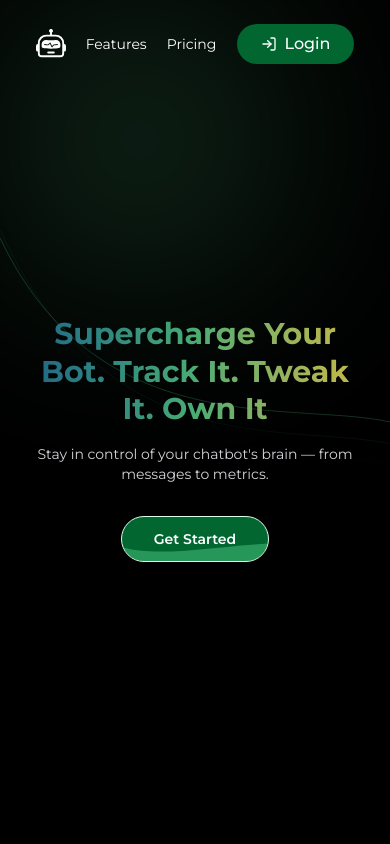
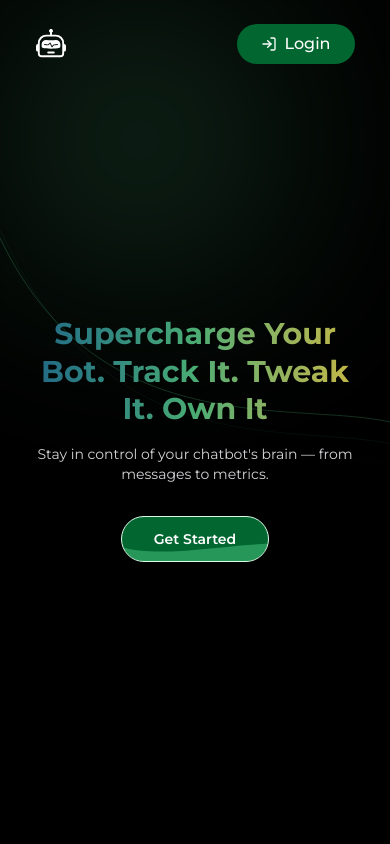
Before and after one commit to Bucksoft/BharatChatbot, a React (Vite) app: page / in a window 390 px wide. Shown: the top 844 px of the page. Built offline with nearby package versions, Linux system fonts and the light colour scheme; no server answers.

Commit message:
Updated navbar in mobile view

```diff
--- a/src/components/Sidebar.jsx
+++ b/src/components/Sidebar.jsx
@@ -22,6 +22,10 @@ const Sidebar = () => {
     } catch (error) {
       toast.error(error.response.data.msg || "Failed to log out");
     }
+  }
+
+  if (!user) {
+    navigate("/login");
   }
 
   return (
--- a/src/pages/HomePage.jsx
+++ b/src/pages/HomePage.jsx
@@ -37,6 +37,8 @@ const HomePage = () => {
     }
     fetchAllPlans();
   }, []);
+
+  console.log(user);
 
   return (
     <main>
@@ -97,7 +99,7 @@ const HomePage = () => {
               <span className="hidden md:block">Bharat Chatbot</span>
             </Link>
 
-            <div className="text-white text-sm flex gap-5 items-center">
+            <div className="text-white hidden text-sm md:flex gap-5 items-center">
               <a
                 href="#features"
                 className="hover:text-green-500 transition-all ease-in-out duration-150"
--- a/src/pages/MyPlans.jsx
+++ b/src/pages/MyPlans.jsx
@@ -21,11 +21,11 @@ const MyPlans = () => {
           withCredentials: true,
         });
         setActivePlan(res.data?.subscription);
-        console.log("SUBSCRIPTION ", res.data);
       } catch (error) {
         console.log("ERROR IN FETCHING  ", error);
       }
     }
+
     getMySubscription();
   }, []);
 
```
